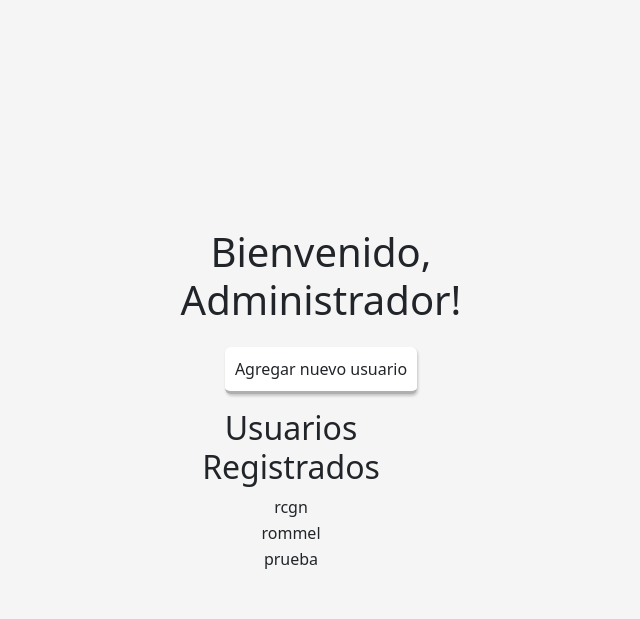
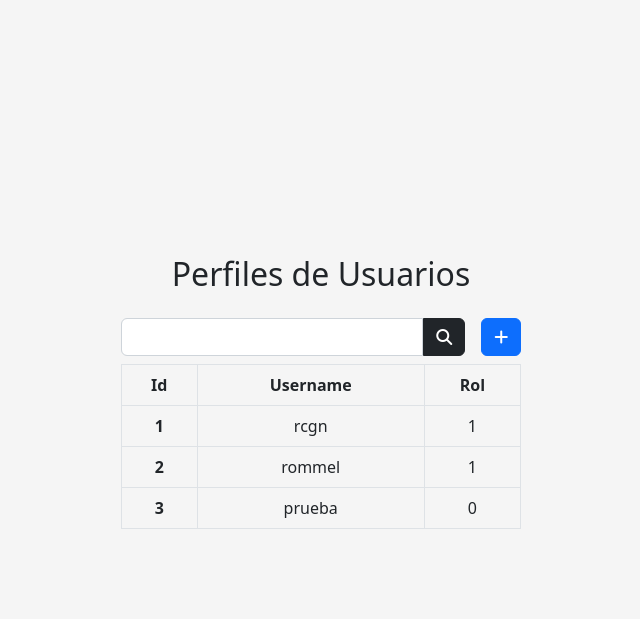
Before and after one commit to rcgamboan/flask-login, a Flask app: page /admin in a window 1280 px wide. Shown: the top 619 px of the page, without its empty margins (319-959 px from the left). Run offline with Flask 2, Linux system fonts and the light colour scheme; some libraries are stand-ins or nearby versions.

Commit message:
Agrega interfaz y tabla completa de usuarios

```diff
--- a/src/app.py
+++ b/src/app.py
@@ -63,13 +63,16 @@ def admin():
 
     if request.method=='POST':
         new_user = db1.session.query(Usuario).filter_by(username = request.form['username']).first()
+
+        #si no existe el usuario en la base de datos
         if new_user == None:
             agregarUsuario(request.form['username'], request.form['password'], request.form['isAdmin'])
             return render_template('admin.html')
 
         else:
             flash("Este nombre de usuario ya existe ")
-            return render_template('admin.html')
+            users = obtenerUsuarios()
+            return render_template('admin.html',users=users)
     else:
         users = obtenerUsuarios()
         return render_template('admin.html',users=users)
--- a/src/static/css/login.css
+++ b/src/static/css/login.css
@@ -12,15 +12,24 @@ body {
 }
 
 .form-signin {
-  max-width: 330px;
   padding: 15px;
 }
 
+.search{
+  border-top-right-radius: 0;
+  border-bottom-right-radius: 0;
+}
+
+.search-btn{
+  border-top-left-radius: 0;
+  border-bottom-left-radius: 0;
+  margin-right: 1rem;
+}
 .form-signin .form-floating:focus-within {
   z-index: 2;
 }
 
-.form-signin input[type="email"] {
+.form-signin input[type="username"] {
   margin-bottom: -1px;
   border-bottom-right-radius: 0;
   border-bottom-left-radius: 0;
@@ -32,47 +41,6 @@ body {
   border-top-right-radius: 0;
 }
 
-.collapsible-menu {
-  background-color: rgb(255, 255, 255);
-  border-bottom: 3px solid #afafaf;
-  box-shadow: 1px 2px 3px rgba(0,0,0,0.2);
-  padding: 10px;
-  border-radius: 6px;
-}
-.collapsible-menu ul {
-  list-style-type: none;
-  padding: 0;
-}
-.collapsible-menu a {
-  display:block;
-  padding: 10px;
-  text-decoration: none;
-}
-
-.collapsible-menu label {
-  font-family: 'Sedgwick Ave Display', cursive;
-  font-size: 56px;
-  display: block;
-  cursor: pointer;
-  background: url(menu.png) no-repeat left center;
-  padding: 10px 0 10px 50px;
-}
-input#menu {
-  display: none;
-}
-
-.menu-content {
-  max-height: 0;
-  overflow: hidden;
-}
-
 .form-check {
   text-align: left !important;
 }
-/* Toggle Effect */
-input:checked ~ label {
-  background-image: url(close.png);
-}
-input:checked ~ .menu-content {
-  max-height: 100%;
-}
--- a/src/templates/admin.html
+++ b/src/templates/admin.html
@@ -7,17 +7,48 @@
 {% endblock %}
 
 {% block body %}
-<h1>Bienvenido, Administrador!</h1>
-<form class="form-signin" action="/admin" method="POST">
-    <input type="checkbox" id="menu">
-    <label for="menu"  class="collapsible-menu" >Agregar nuevo usuario</label>
-    <div class="form-floating menu-content">
+<h2 class="mb-3">Perfiles de Usuarios</h2>
+{% with messages = get_flashed_messages()%}
+
+{% if messages %}
+<br/>
+{% for message in messages%}
+<div class="alert alert-primary alert-dismissible" role="alert">
+    <strong>{{ message }}</strong>
+    <button type="button" class="btn-close" data-bs-dismiss="alert" aria-label="Close"></button>
+</div>
+{% endfor %}
+{% endif %}
+
+{% endwith %}
+
+<div class="row justify-content-md-center">
+  <div class="col-12 col-md-4 d-flex justify-content-end">
+        <input type="text" class="form-control my-2 search">
+        <button type="button" class="btn btn-dark my-2 search-btn">
+          <i class="fa-solid fa-magnifying-glass"></i>
+        </button>
+        <button type="button" class="btn btn-primary my-2 mr-3" data-bs-toggle="modal" data-bs-target="#AgregarUsuario">
+          <i class="fa-solid fa-plus"></i>
+        </button>
+  </div>
+</div>
+
+<!--Modal Agregar usuario-->
+<div class="modal fade" id="AgregarUsuario" tabindex="-1" role="dialog" aria-labelledby="Agregar usuario" aria-hidden="true" data-bs-backdrop="static" data-bs-keyboard="false">
+  <div class="modal-dialog modal-dialog-centered" role="document">
+    <div class="modal-content">
+      <div class="modal-header">
+        <h5 class="modal-title" id="exampleModalLabel">Agregar usuario</h5>
+        <button type="button" class="btn-close" data-bs-dismiss="modal" aria-label="Close"></button>
+      </div>
+      <form class="form-signin modal-body" action="/admin" method="POST">
         <div class="form-floating">
-            <input type="text" class="form-control" id="username" name="username" placeholder="Username">
+            <input type="username" class="form-control" id="username" name="username" placeholder="Username" required="required" pattern="[A-Za-z0-9]{1,20}">
             <label for="floatingInput">Username</label>
         </div>
         <div class="form-floating">
-            <input type="password" class="form-control" id="floatingPassword" name="password" placeholder="Password">
+            <input type="password" class="form-control" id="floatingPassword" name="password" placeholder="Password" required="required">
             <label for="floatingPassword">Password</label>
         </div>
         <div class="form-check">
@@ -25,25 +56,41 @@
             <label class="form-check-label" for="isAdmin">Usuario normal</label>
         </div>
         <div class="form-check">
-            <input class="form-check-input" type="radio" name="isAdmin" value="1">
-            <label class="form-check-label" for="isAdmin">Administrador</label>
+            <input class="form-check-input" type="radio" name="isAdmin" value="1" required="required">
+            <label class="form-check-label" for="isAdmin" required="required">Administrador</label>
         </div>
-        <button class="w-100 btn btn-lg btn-primary" type="submit">Agregar usuario</button>
+      <div class="modal-footer">
+        <button type="button" class="btn btn-secondary" data-bs-dismiss="modal">Close</button>
+        <button type="submit" class="btn btn-primary">Agregar usuario</button>
       </div>
     </form>
+    </div>
+  </div>
+</div>
 
 {%if users%}
-    <div class="users" style="margin-right:20%">
-      <h2>Usuarios Registrados</h2>
-      <table style="width:100%;">
+    <div class="row justify-content-md-center">
+      <div class="col-12 col-md-4">
+        <table class="table table-bordered">
+          <thead class="thead-dark">
+            <th scope="col">Id</th>
+            <th scope="col">Username</th>
+            <th scope="col">Rol</th>
+          </thead>
+          <tbody>
             {%for user in users%}
             <tr>
+              <th scope="row">{{user.id}}</th>
               <td>{{user.username}}</td>
+              <td>{{user.isAdmin}}</td>
             </tr>
             {%endfor%}
+          </tbody>
         </table>
+      </div>
     </div>
 {%endif%}
 
 
+
 {% endblock %}
--- a/src/templates/base.html
+++ b/src/templates/base.html
@@ -10,6 +10,8 @@
         rel="stylesheet"
         integrity="sha384-0evHe/X+R7YkIZDRvuzKMRqM+OrBnVFBL6DOitfPri4tjfHxaWutUpFmBp4vmVor"
         crossorigin="anonymous">
+    <!--FontAwesome-->
+    <script src="https://kit.fontawesome.com/5f01360d86.js" crossorigin="anonymous"></script>
     <!-- Custom CSS-->
     {% block customCSS %}
     {% endblock %}
```
Also changed, not shown: src/templates/auth/login.html (+15 -4 lines), src/usuarios.sqlite. Lines whose indentation alone changed are shown as unchanged.
